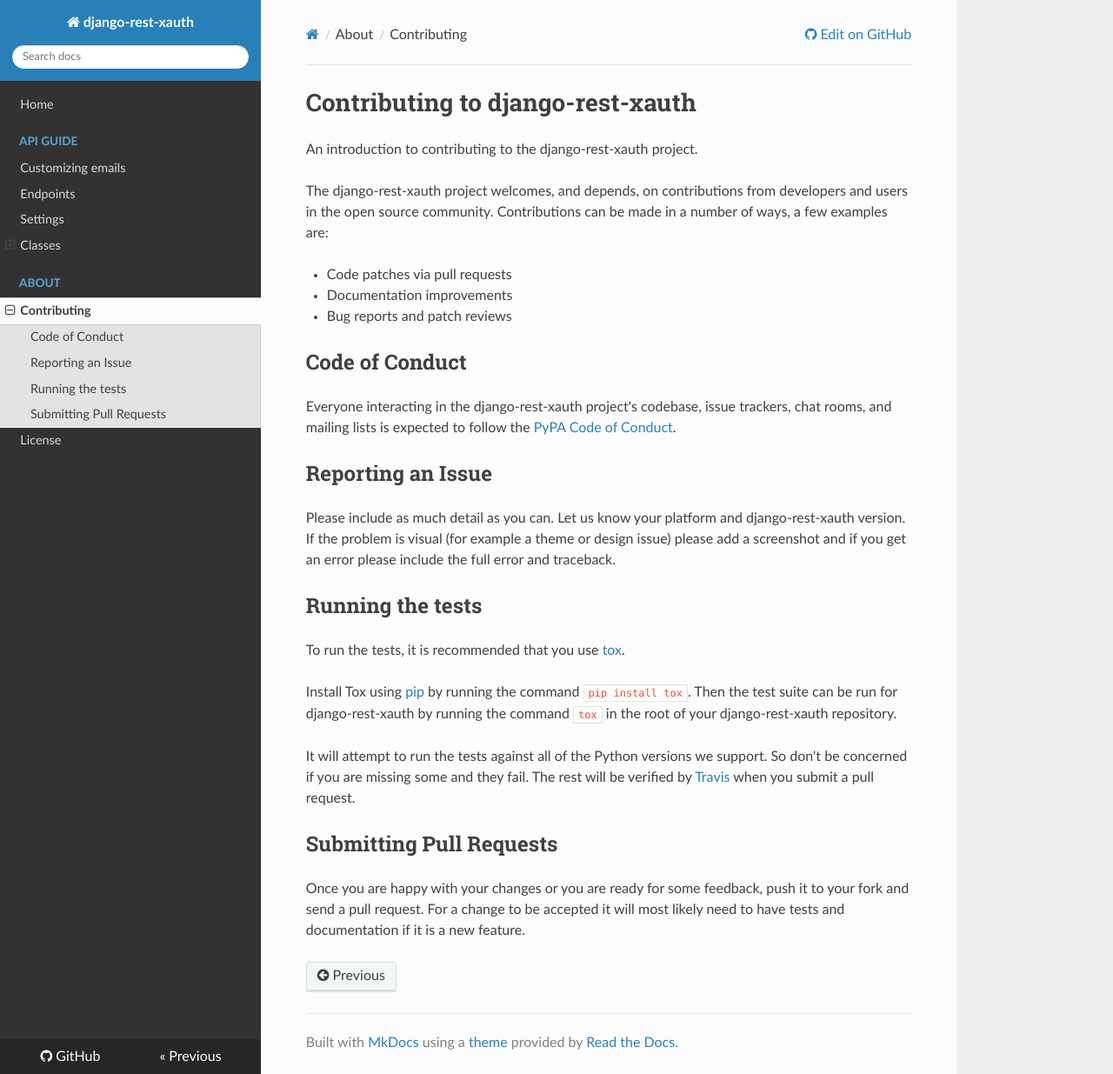
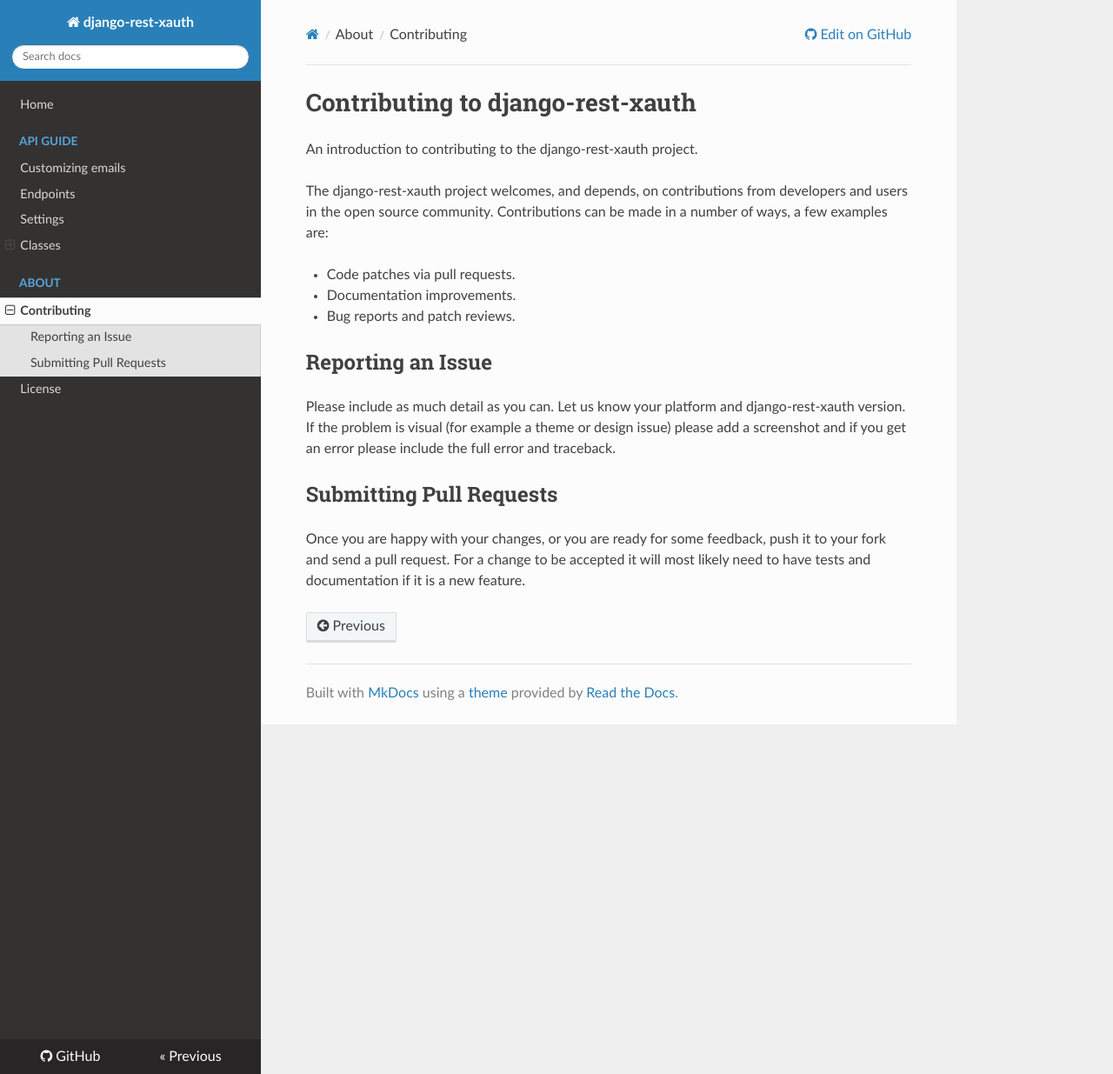
Before and after one commit to ajharry69/django-rest-xauth, an MkDocs documentation site: the page built from docs/about/contributing.md, in a window 1280 px wide and 1235 px high. Shown: the whole window at 87% size. Built offline with MkDocs 1.6.1, drawn with Linux system fonts in a browser that asks for light colours; nearby versions of some CDN libraries.

Commit message:
Update docs

```diff
--- a/docs/about/contributing.md
+++ b/docs/about/contributing.md
@@ -2,46 +2,20 @@
 
 An introduction to contributing to the django-rest-xauth project.
 
-The django-rest-xauth project welcomes, and depends, on contributions from developers and
-users in the open source community. Contributions can be made in a number of
-ways, a few examples are:
+The django-rest-xauth project welcomes, and depends, on contributions from developers and users in the open source
+community. Contributions can be made in a number of ways, a few examples are:
 
-- Code patches via pull requests
-- Documentation improvements
-- Bug reports and patch reviews
-
-## Code of Conduct
-
-Everyone interacting in the django-rest-xauth project's codebase, issue trackers, chat
-rooms, and mailing lists is expected to follow the [PyPA Code of Conduct].
+- Code patches via pull requests.
+- Documentation improvements.
+- Bug reports and patch reviews.
 
 ## Reporting an Issue
 
-Please include as much detail as you can. Let us know your platform and django-rest-xauth
-version. If the problem is visual (for example a theme or design issue) please
-add a screenshot and if you get an error please include the full error and
-traceback.
-
-## Running the tests
-
-To run the tests, it is recommended that you use [tox].
-
-Install Tox using [pip] by running the command `pip install tox`.
-Then the test suite can be run for django-rest-xauth by running the command `tox` in the
-root of your django-rest-xauth repository.
-
-It will attempt to run the tests against all of the Python versions we
-support. So don't be concerned if you are missing some and they fail. The rest
-will be verified by [Travis] when you submit a pull request.
+Please include as much detail as you can. Let us know your platform and django-rest-xauth version. If the problem is
+visual (for example a theme or design issue) please add a screenshot and if you get an error please include the full
+error and traceback.
 
 ## Submitting Pull Requests
 
-Once you are happy with your changes or you are ready for some feedback, push
-it to your fork and send a pull request. For a change to be accepted it will
-most likely need to have tests and documentation if it is a new feature.
-
-[virtualenv]: https://virtualenv.pypa.io/en/latest/user_guide.html
-[pip]: https://pip.pypa.io/en/stable/
-[tox]: https://tox.readthedocs.io/en/latest/
-[travis]: https://travis-ci.com/repositories
-[PyPA Code of Conduct]: https://www.pypa.io/en/latest/code-of-conduct/
+Once you are happy with your changes, or you are ready for some feedback, push it to your fork and send a pull request.
+For a change to be accepted it will most likely need to have tests and documentation if it is a new feature.
```
Also changed, not shown: CONTRIBUTING.md (+1 -0 lines), README.md (+4 -4 lines), docs/api-guide/classes/token/index.md (deleted, +0 -8 lines), docs/api-guide/classes/token/methods.md (deleted, +0 -20 lines), docs/api-guide/classes/token/properties.md (deleted, +0 -43 lines), docs/api-guide/classes/user/index.md (deleted, +0 -3 lines), docs/index.md (+2 -2 lines), 1 other file.
